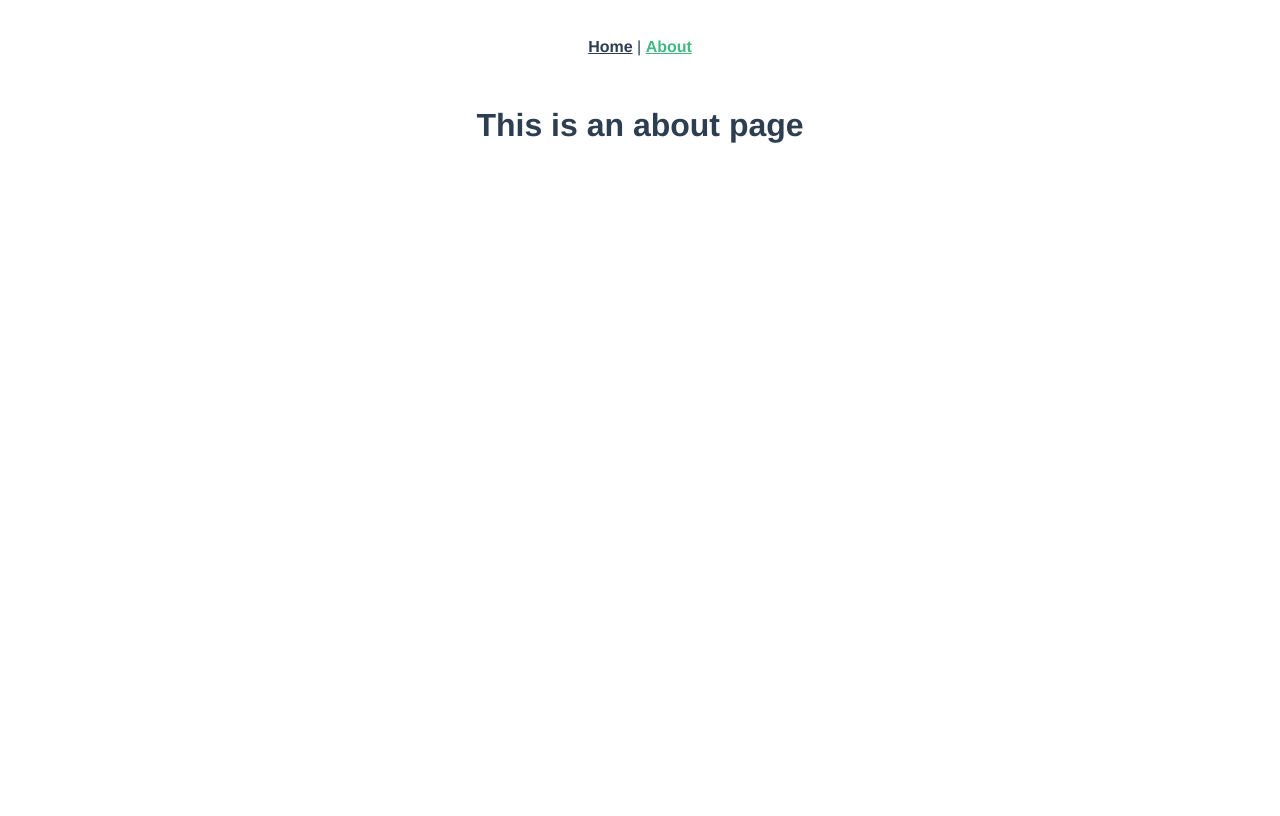
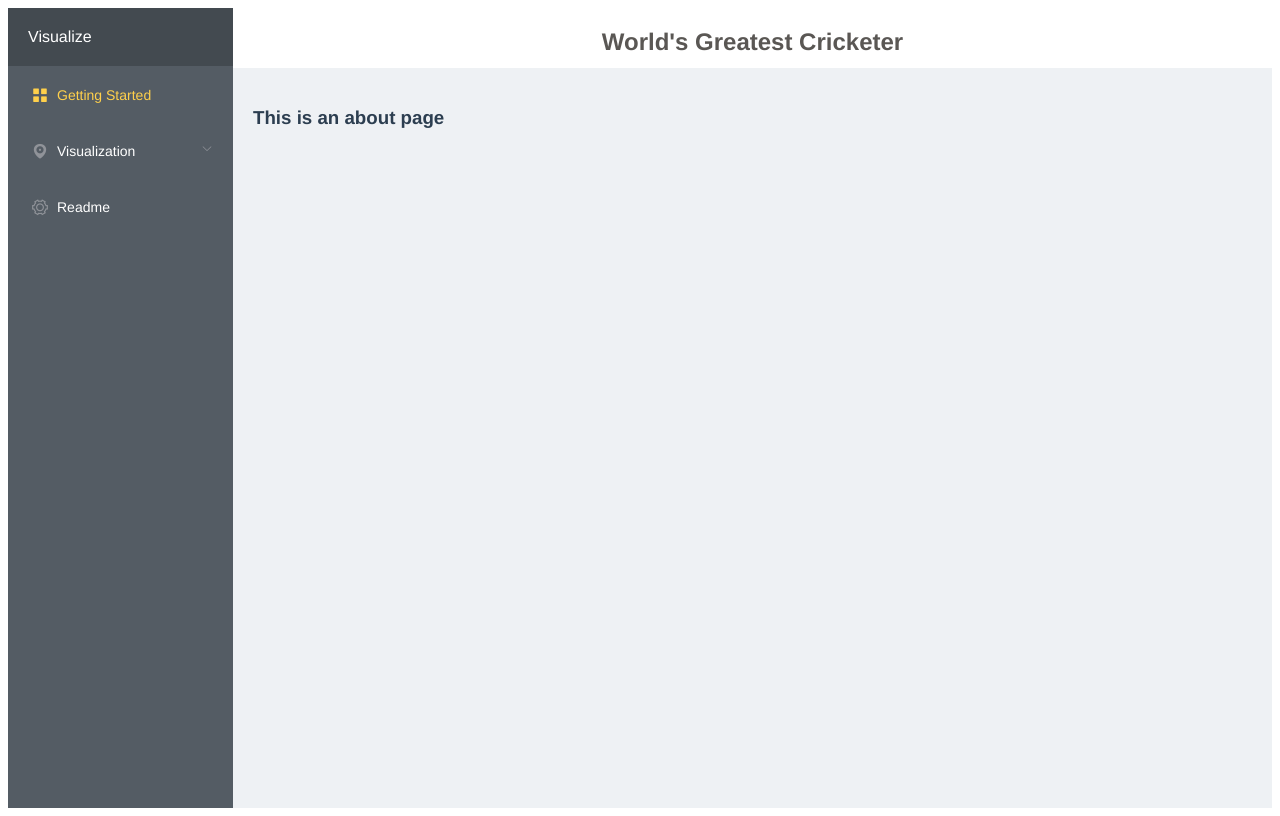
Before and after one commit to tapthoughts/worlds-greatest-cricketer, a Vue app: page /about in a window 1280 px wide. Built offline with nearby package versions, Linux system fonts and the light colour scheme.

Commit message:
Initial commit - basic layout of dashboard

```diff
--- a/package.json
+++ b/package.json
@@ -8,6 +8,7 @@
     "lint": "vue-cli-service lint"
   },
   "dependencies": {
+    "element-ui": "^2.5.4",
     "register-service-worker": "^1.5.2",
     "vue": "^2.6.6",
     "vue-router": "^3.0.1"
--- a/src/App.vue
+++ b/src/App.vue
@@ -1,31 +1,60 @@
 <template>
   <div id="app">
-    <div id="nav">
-      <router-link to="/">Home</router-link> |
-      <router-link to="/about">About</router-link>
-    </div>
-    <router-view/>
+    <el-container>
+      <el-aside width="225px">
+        <div class="logo-container"> Visualize </div>
+        <Sidebar />
+      </el-aside>
+      <el-container>
+        <el-header>
+          <Header />
+        </el-header>
+        <el-main>
+          <router-view/>
+        </el-main>
+      </el-container>
+    </el-container>
   </div>
 </template>
+
+<script>
+import Header from '@/components/Header';
+import Sidebar from '@/components/Sidebar';
+
+export default {
+   components: {
+     Header,
+     Sidebar
+   }
+}
+</script>
+
 
 <style>
 #app {
   font-family: 'Avenir', Helvetica, Arial, sans-serif;
   -webkit-font-smoothing: antialiased;
   -moz-osx-font-smoothing: grayscale;
-  text-align: center;
-  color: #2c3e50;
-}
-#nav {
-  padding: 30px;
-}
-
-#nav a {
-  font-weight: bold;
   color: #2c3e50;
 }
 
-#nav a.router-link-exact-active {
-  color: #42b983;
+.container {
+  max-width: 1200px;
+  margin: auto;
+}
+
+.el-aside {
+  background: #545c64;
+  color: white;
+  min-height: 100vh;
+}
+
+.logo-container {
+  padding: 20px;
+  background: #434A50;
+}
+
+.el-main {
+  background: #EEF1F4;
 }
 </style>
--- /dev/null
+++ b/src/components/Header.vue
@@ -0,0 +1,14 @@
+<template>
+    <div class="header">
+        <h2>World's Greatest Cricketer</h2>
+    </div>
+</template>
+
+
+<style>
+.header {
+    background: #fff;
+    color: #5A5754;
+    text-align: center;
+}
+</style>
--- a/src/components/HelloWorld.vue
+++ /dev/null
@@ -1,59 +0,0 @@
-<template>
-  <div class="hello">
-    <h1>{{ msg }}</h1>
-    <p>
-      For a guide and recipes on how to configure / customize this project,<br>
-      check out the
-      <a href="https://cli.vuejs.org" target="_blank" rel="noopener">vue-cli documentation</a>.
-    </p>
-    <h3>Installed CLI Plugins</h3>
-    <ul>
-      <li><a href="https://github.com/vuejs/vue-cli/tree/dev/packages/%40vue/cli-plugin-babel" target="_blank" rel="noopener">babel</a></li>
-      <li><a href="https://github.com/vuejs/vue-cli/tree/dev/packages/%40vue/cli-plugin-pwa" target="_blank" rel="noopener">pwa</a></li>
-      <li><a href="https://github.com/vuejs/vue-cli/tree/dev/packages/%40vue/cli-plugin-eslint" target="_blank" rel="noopener">eslint</a></li>
-    </ul>
-    <h3>Essential Links</h3>
-    <ul>
-      <li><a href="https://vuejs.org" target="_blank" rel="noopener">Core Docs</a></li>
-      <li><a href="https://forum.vuejs.org" target="_blank" rel="noopener">Forum</a></li>
-      <li><a href="https://chat.vuejs.org" target="_blank" rel="noopener">Community Chat</a></li>
-      <li><a href="https://twitter.com/vuejs" target="_blank" rel="noopener">Twitter</a></li>
-      <li><a href="https://news.vuejs.org" target="_blank" rel="noopener">News</a></li>
-    </ul>
-    <h3>Ecosystem</h3>
-    <ul>
-      <li><a href="https://router.vuejs.org" target="_blank" rel="noopener">vue-router</a></li>
-      <li><a href="https://vuex.vuejs.org" target="_blank" rel="noopener">vuex</a></li>
-      <li><a href="https://github.com/vuejs/vue-devtools#vue-devtools" target="_blank" rel="noopener">vue-devtools</a></li>
-      <li><a href="https://vue-loader.vuejs.org" target="_blank" rel="noopener">vue-loader</a></li>
-      <li><a href="https://github.com/vuejs/awesome-vue" target="_blank" rel="noopener">awesome-vue</a></li>
-    </ul>
-  </div>
-</template>
-
-<script>
-export default {
-  name: 'HelloWorld',
-  props: {
-    msg: String,
-  },
-};
-</script>
-
-<!-- Add "scoped" attribute to limit CSS to this component only -->
-<style scoped>
-h3 {
-  margin: 40px 0 0;
-}
-ul {
-  list-style-type: none;
-  padding: 0;
-}
-li {
-  display: inline-block;
-  margin: 0 10px;
-}
-a {
-  color: #42b983;
-}
-</style>
--- /dev/null
+++ b/src/components/Sidebar.vue
@@ -0,0 +1,60 @@
+<template>
+    <div class="side-bar">
+        <el-menu
+            default-active="2"
+            class="el-menu-vertical-demo"
+            @open="handleOpen"
+            @close="handleClose"
+            background-color="#545c64"
+            text-color="#fff"
+            active-text-color="#ffd04b">
+            <el-menu-item index="2">
+            <i class="el-icon-menu"></i>
+            <span>Getting Started</span>
+            </el-menu-item>
+            <el-submenu index="1">
+            <template slot="title">
+                <i class="el-icon-location"></i>
+                <span>Visualization</span>
+            </template>
+            <el-menu-item-group title="Group One">
+                <el-menu-item index="1-1">ODI</el-menu-item>
+                <el-menu-item index="1-2">Test</el-menu-item>
+            </el-menu-item-group>
+            <el-menu-item-group title="Group Two">
+                <el-menu-item index="1-3">ODI</el-menu-item>
+                <el-menu-item index="1-4">Test</el-menu-item>
+            </el-menu-item-group>
+            </el-submenu>
+            <el-menu-item index="4">
+            <i class="el-icon-setting"></i>
+            <span>Readme</span>
+            </el-menu-item>
+        </el-menu>
+    </div>
+</template>
+
+<script>
+export default {
+    methods: {
+      handleOpen(key, keyPath) {
+        console.log(key, keyPath);
+      },
+      handleClose(key, keyPath) {
+        console.log(key, keyPath);
+      }
+    }
+  }
+</script>
+
+<style scoped>
+.el-menu {
+  border-right: 0 !important;
+}
+
+/* .el-menu-vertical-demo:not(.el-menu--collapse) {
+    width: 225px;
+    min-height: 400px;
+  } */
+
+</style>
--- a/src/main.js
+++ b/src/main.js
@@ -1,7 +1,13 @@
 import Vue from 'vue';
+import ElementUI from 'element-ui';
+import 'element-ui/lib/theme-chalk/index.css';
+import locale from 'element-ui/lib/locale/lang/en';
+
 import App from './App.vue';
 import router from './router';
 import './registerServiceWorker';
+
+Vue.use(ElementUI, { locale });
 
 Vue.config.productionTip = false;
 
--- a/src/views/About.vue
+++ b/src/views/About.vue
@@ -3,3 +3,12 @@
     <h1>This is an about page</h1>
   </div>
 </template>
+
+<script>
+
+export default {
+  name: 'about',
+  components: {
+  },
+};
+</script>
--- a/src/views/Home.vue
+++ b/src/views/Home.vue
@@ -1,18 +1,14 @@
 <template>
   <div class="home">
-    <img alt="Vue logo" src="../assets/logo.png">
-    <HelloWorld msg="Welcome to Your Vue.js App"/>
+    <h1>This is home page</h1>
   </div>
 </template>
 
 <script>
-// @ is an alias to /src
-import HelloWorld from '@/components/HelloWorld.vue';
 
 export default {
   name: 'home',
   components: {
-    HelloWorld,
   },
 };
 </script>
```
Also changed, not shown: 1 other file (tests, documents, lock files or other folders).
